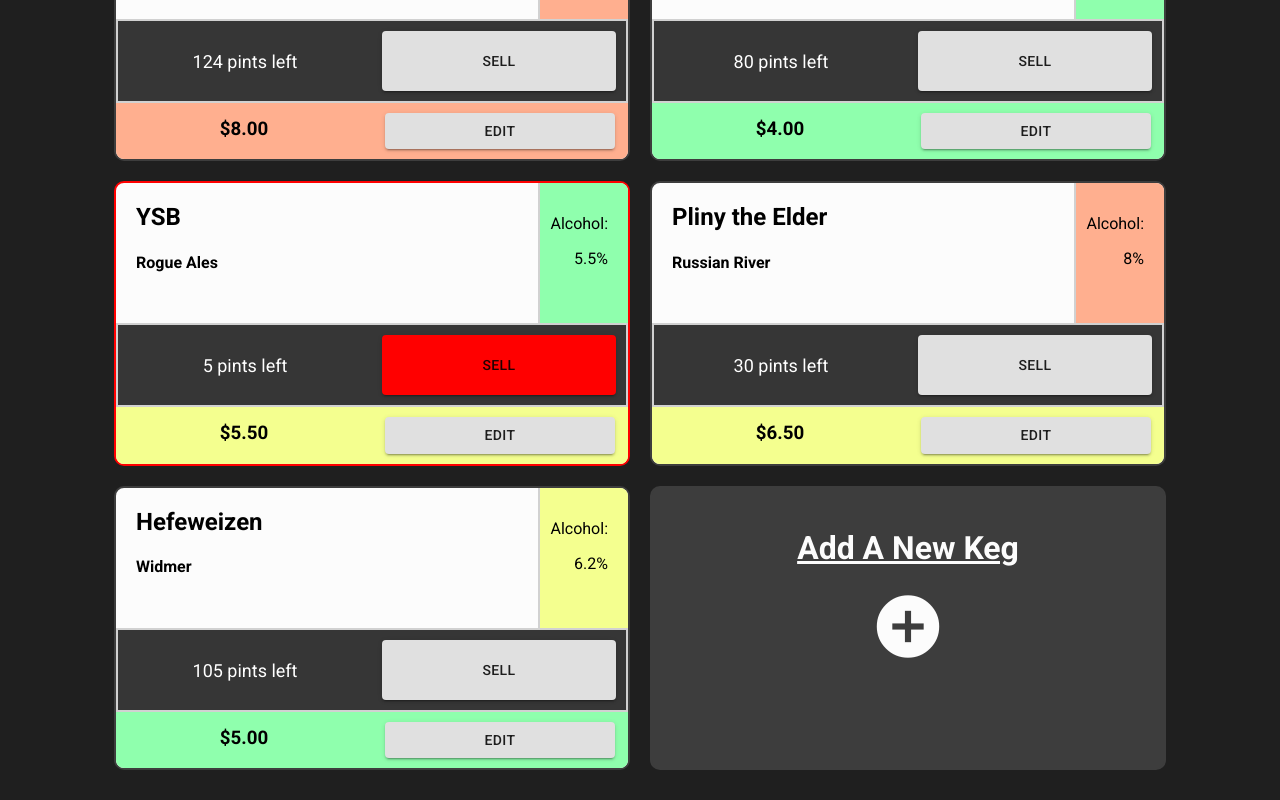
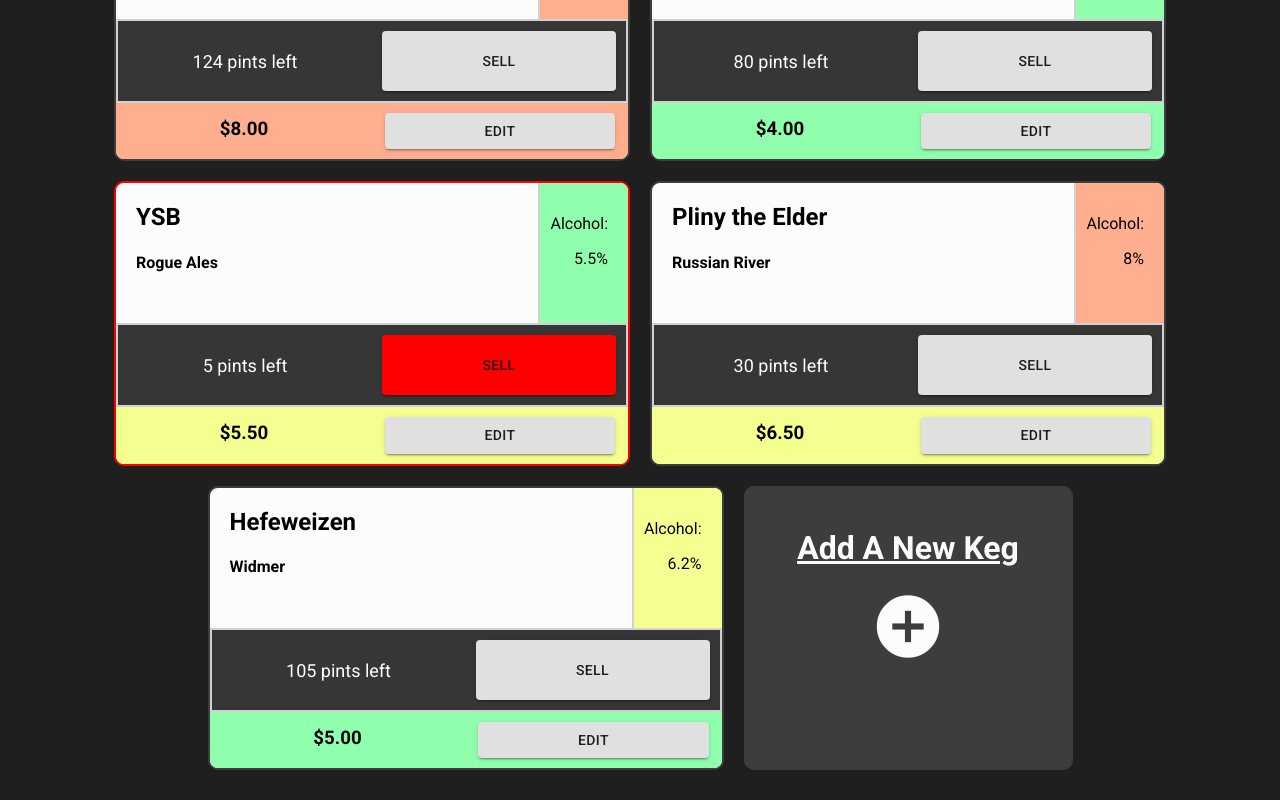
Before and after one commit to LiamPKenna/tap-room, a React (Create React App) app: page /emp in a window 1280 px wide. Shown: the part 254-1054 px from the top of the page. Built offline with nearby package versions, Linux system fonts and the light colour scheme.

Commit message:
Move Keg component width to use media query

```diff
--- a/src/components/Keg.jsx
+++ b/src/components/Keg.jsx
@@ -12,16 +12,26 @@
     }
   }
   const kegStyle = {
-    width: '40%',
     border: checkIfLow(props.employee, props.keg.pints),
     borderRadius: '10px',
     overflow: 'hidden',
     margin: '10px',
     backgroundColor: '#fcfcfc',
-    minWidth: '325px'
+    minWidth: '325px',
+    maxWidth: '550px'
   };
   return (
-    <div style={kegStyle}>
+    <div style={kegStyle} className='keg'>
+            <style jsx>{`
+        .keg {
+          width: 40%;
+        }
+        @media (max-width: 714px) {
+          .keg {
+            width: 90% !important;
+          }
+        }
+      `}</style>
       <KegTop keg={props.keg}/>
       <Counter pints={props.keg.pints} employee={props.employee} />
       <Price keg={props.keg} employee={props.employee} />
--- a/src/components/NewKegLink.jsx
+++ b/src/components/NewKegLink.jsx
@@ -5,7 +5,6 @@
 function NewKegLink(props) {
 
   const kegStyle = {
-    width: '40%',
     border: '2px solid #3d3d3d',
     borderRadius: '10px',
     overflow: 'hidden',
@@ -15,9 +14,20 @@
     backgroundColor: '#3d3d3d',
     color: '#fcfcfc',
     minWidth: '325px',
+    maxWidth: '550px'
   };
   return (
-    <Link to="/new_keg" style={kegStyle}>
+    <Link to="/new_keg" className='keg' style={kegStyle}>
+      <style jsx>{`
+        .keg {
+          width: 40%;
+        }
+        @media (max-width: 714px) {
+          .keg {
+            width: 90% !important;
+          }
+        }
+      `}</style>
       <div >
         <h1>Add A New Keg</h1>
         <Icon style={{ fontSize: 75 }}>add_circle</Icon>
```
